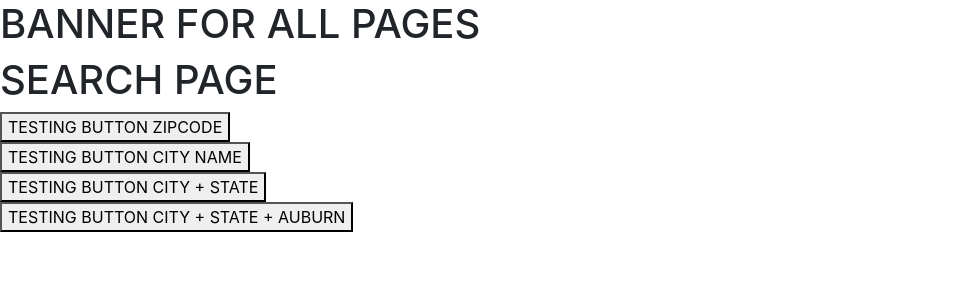
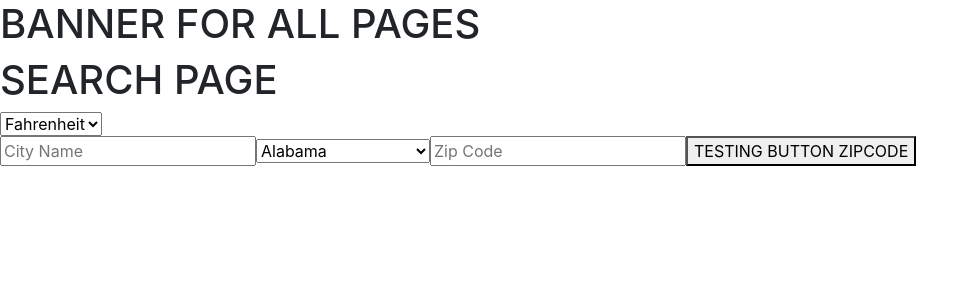
Before and after one commit to Aseedholm/weather-checker, a React (Create React App) app: page / in a window 1280 px wide. Shown: the top 300 px of the page, without its empty margins (0-979 px from the left). Built offline with nearby package versions, Linux system fonts and the light colour scheme.

Commit message:
All searches now work with provided inputs. Only one search is currently linked to the search button, searching by zip code. Search results are displayed under the search bar as well.

```diff
--- a/src/search/CitySearch.js
+++ b/src/search/CitySearch.js
@@ -15,15 +15,19 @@
 
     state = {
         //Search field works by itself, cannot guarantee correct city.
-        cityName: ' ',
+        cityName: '',
         //Search field only works in conjunction with city.
         stateName: ' ',
         //Search field works by itself
-        zipCode: ' ',
+        zipCode: '',
         //API key required by API for calls.
         apiKey: 'fb71a69f93b29d7c3ad5ca6d0270914b',
         //Information for returned object.
-        cityWeather: {}
+        cityWeather: {},
+        //Used to identify if something was searched.
+        searched: false,
+        //Used to determine if user wants temperature in celsius (metric) or fahrenheit (imperial).
+        temperatureUnit: 'imperial'
     }
 
 
@@ -44,7 +48,7 @@
      * @return {String}         The weather data as a String.
      */
     findCityByName = (cityName) => {
-        fetch(`http://api.openweathermap.org/data/2.5/weather?q=${cityName}&appid=${this.state.apiKey}`)
+        fetch(`http://api.openweathermap.org/data/2.5/weather?q=${cityName}&appid=${this.state.apiKey}&units=${this.state.temperatureUnit}`)
             .then(response => response.json())
             // .then(results => this.setState({
             //                                    //TODO: change state using prevState.
@@ -65,7 +69,7 @@
      */
     findCityByNameAndState = (cityName, stateName) => {
         //Need to specify country ID otherwise it may not find a result in the United States.
-        fetch(`http://api.openweathermap.org/data/2.5/weather?q=${cityName},${stateName},US&appid=${this.state.apiKey}`)
+        fetch(`http://api.openweathermap.org/data/2.5/weather?q=${cityName},${stateName},US&appid=${this.state.apiKey}&units=${this.state.temperatureUnit}`)
             .then(response => response.json())
             // .then(results => this.setState({
             //                                    //TODO: change state using prevState.
@@ -85,35 +89,14 @@
     findCityByZipCode = (zipCode) => {
         //API defaults to US as country code, don't need to specify it.
         //Specifying was also causing issues with the fetch request.
-        fetch(`http://api.openweathermap.org/data/2.5/weather?zip=${zipCode}&appid=${this.state.apiKey}`)
+        fetch(`http://api.openweathermap.org/data/2.5/weather?zip=${zipCode}&appid=${this.state.apiKey}&units=${this.state.temperatureUnit}`)
             .then(response => response.json())
-            // .then(results => this.setState({
-            //                                    //TODO: change state using prevState.
-            //                                    cityWeather: results
-            //                                }))
-            .then(resultsTwo => console.log(resultsTwo))
+            // .then(results => console.log(results))
+            .then(results => this.setState({
+                                               //TODO: change state using prevState.
+                                               cityWeather: results
+                                           }))
     }
-
-    /**
-     * This function calls the fetch function contained in the weatherServices class based on the
-     * city name, state name, and zip code searched for by a user. It returns a JSON object in
-     * String form, containing weather data for the searched city.
-     * @param {String} cityName the name of the city being searched for.
-     * @param {String} stateName the name of the State the city resides in.
-     * @param {String} zipCode the zip of the city being searched for.
-     *
-     * @return {String}         The weather data as a String.
-     */
-    findCityByNameAndStateAndZipCode = (cityName, stateName, zipCode) => {
-        fetch(`api.openweathermap.org/data/2.5/weather?q=${cityName},${stateName},US&appid={your api key}&appid=${this.state.apiKey}`)
-            .then(response => response.json())
-            // .then(results => this.setState({
-            //                                    //TODO: change state using prevState.
-            //                                    cityWeather: results
-            //                                }))
-            .then(resultsTwo => console.log(resultsTwo))
-    }
-
 
     render() {
         return (
@@ -121,34 +104,145 @@
                 <h1>
                     SEARCH PAGE
                 </h1>
+                <select className="state-select"
+                        onChange={(e) => {
+                            this.setState({
+                                              temperatureUnit: e.target.value
+                                          })
+                        }}
+                        value={this.state.temperatureUnit}>
+                    <option value="metric">Celsius</option>
+                    <option value="imperial">Fahrenheit</option>
+                </select>
+                <br/>
+
+                <input type="text"
+                       placeholder="City Name"
+                       className="city-name-input"
+                    //TODO change setState to use prevState.
+                       onChange={(e) => this.setState({
+                                                          cityName: e.target.value
+                                                      })}
+                       value={this.state.cityName}/>
+                {/*<button onClick={ () => {*/}
+                {/*    this.findCityByName(this.state.cityName)*/}
+                {/*    console.log(this.state.cityName)*/}
+                {/*}}>*/}
+                {/*    TESTING BUTTON CITY NAME*/}
+                {/*</button>*/}
+                {/*<br/>*/}
+
+                {/*Found at https://www.freeformatter.com/usa-state-list-html-select.html*/}
+                <select className="state-select"
+                        onChange={(e) => {
+                            this.setState({
+                                stateName: e.target.value
+                                          })
+                        }}
+                        value={this.state.stateName}>
+                    <option value="AL">Alabama</option>
+                    <option value="AK">Alaska</option>
+                    <option value="AZ">Arizona</option>
+                    <option value="AR">Arkansas</option>
+                    <option value="CA">California</option>
+                    <option value="CO">Colorado</option>
+                    <option value="CT">Connecticut</option>
+                    <option value="DE">Delaware</option>
+                    <option value="DC">District Of Columbia</option>
+                    <option value="FL">Florida</option>
+                    <option value="GA">Georgia</option>
+                    <option value="HI">Hawaii</option>
+                    <option value="ID">Idaho</option>
+                    <option value="IL">Illinois</option>
+                    <option value="IN">Indiana</option>
+                    <option value="IA">Iowa</option>
+                    <option value="KS">Kansas</option>
+                    <option value="KY">Kentucky</option>
+                    <option value="LA">Louisiana</option>
+                    <option value="ME">Maine</option>
+                    <option value="MD">Maryland</option>
+                    <option value="MA">Massachusetts</option>
+                    <option value="MI">Michigan</option>
+                    <option value="MN">Minnesota</option>
+                    <option value="MS">Mississippi</option>
+                    <option value="MO">Missouri</option>
+                    <option value="MT">Montana</option>
+                    <option value="NE">Nebraska</option>
+                    <option value="NV">Nevada</option>
+                    <option value="NH">New Hampshire</option>
+                    <option value="NJ">New Jersey</option>
+                    <option value="NM">New Mexico</option>
+                    <option value="NY">New York</option>
+                    <option value="NC">North Carolina</option>
+                    <option value="ND">North Dakota</option>
+                    <option value="OH">Ohio</option>
+                    <option value="OK">Oklahoma</option>
+                    <option value="OR">Oregon</option>
+                    <option value="PA">Pennsylvania</option>
+                    <option value="RI">Rhode Island</option>
+                    <option value="SC">South Carolina</option>
+                    <option value="SD">South Dakota</option>
+                    <option value="TN">Tennessee</option>
+                    <option value="TX">Texas</option>
+                    <option value="UT">Utah</option>
+                    <option value="VT">Vermont</option>
+                    <option value="VA">Virginia</option>
+                    <option value="WA">Washington</option>
+                    <option value="WV">West Virginia</option>
+                    <option value="WI">Wisconsin</option>
+                    <option value="WY">Wyoming</option>
+                </select>
+                {/*<button onClick={ () => {*/}
+                {/*    this.findCityByNameAndState(this.state.cityName, this.state.stateName)*/}
+                {/*    console.log("CITY", this.state.cityName, "---------- STATE", this.state.stateName)*/}
+                {/*}}>*/}
+                {/*    TESTING BUTTON CITY + STATE*/}
+                {/*</button>*/}
+                {/*<br/>*/}
+                <input type="text"
+                       placeholder="Zip Code"
+                       className="zip-code-input"
+                    //TODO change setState to use prevState.
+                       onChange={(e) => this.setState({
+                                                          zipCode: e.target.value
+                                                      })}
+                       value={this.state.zipCode}/>
+
                 <button onClick={ () => {
-                    this.findCityByZipCode("02169")
+                    this.findCityByZipCode(this.state.zipCode)
+                    // console.log(this.state.zipCode)
+                    console.log(this.state.cityWeather)
+                    this.setState({
+                        searched: true
+                                  })
                 }}>
                     TESTING BUTTON ZIPCODE
                 </button>
                 <br/>
 
-                <button onClick={ () => {
-                    this.findCityByName("Brockton")
-                }}>
-                    TESTING BUTTON CITY NAME
-                </button>
-                <br/>
+                {this.state.searched && this.state.cityWeather && this.state.cityWeather.main &&
+                 <div>
+                    <h1>
+                        City Name: {this.state.cityWeather.name}
+                    </h1>
+                     <h1>
+                         Current Temperature: {this.state.cityWeather.main.temp}
+                     </h1>
+                     <h1>
+                         Temperature feels like: {this.state.cityWeather.main.feels_like}
+                     </h1>
+                     <h1>
+                         Temperature Max: {this.state.cityWeather.main.temp_max}
+                     </h1>
+                     <h1>
+                         Temperature Min: {this.state.cityWeather.main.temp_min}
+                     </h1>
+                     <h1>
+                         Humidity: {this.state.cityWeather.main.humidity}
+                     </h1>
+                 </div>
 
-                <button onClick={ () => {
-                    this.findCityByNameAndState("Chelsea", "MA")
-                }}>
-                    TESTING BUTTON CITY + STATE
-                </button>
-                <br/>
-
-                <button onClick={ () => {
-                    this.findCityByNameAndState("Auburn", "MA")
-                }}>
-                    TESTING BUTTON CITY + STATE + AUBURN
-                </button>
-                <br/>
-
+                }
             </div>
         )
     }
```
